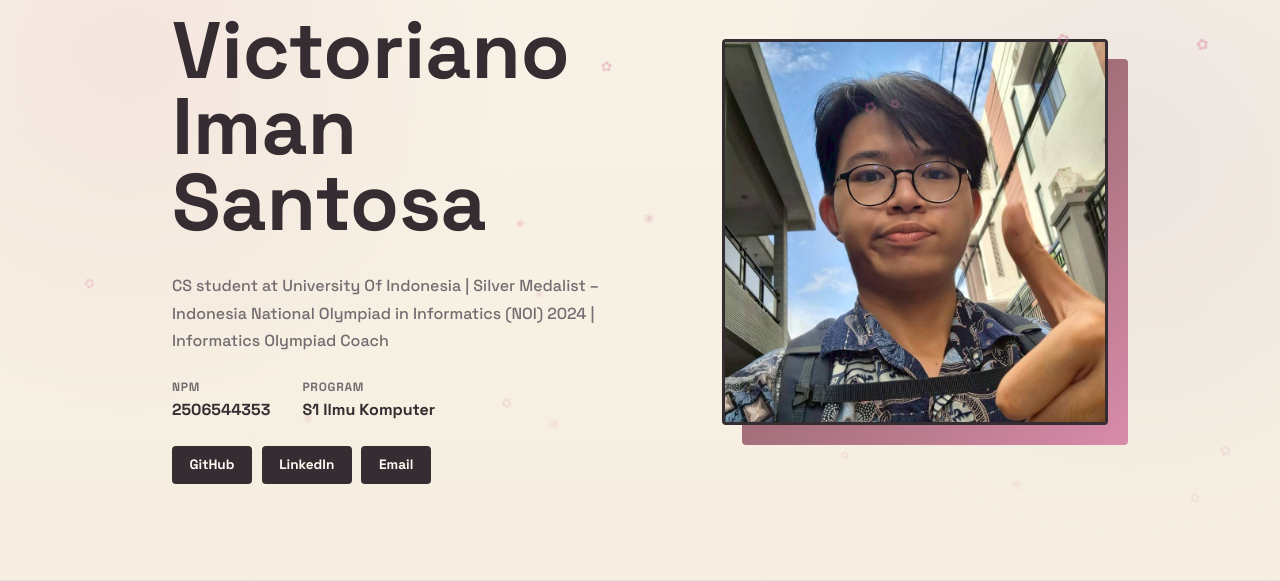
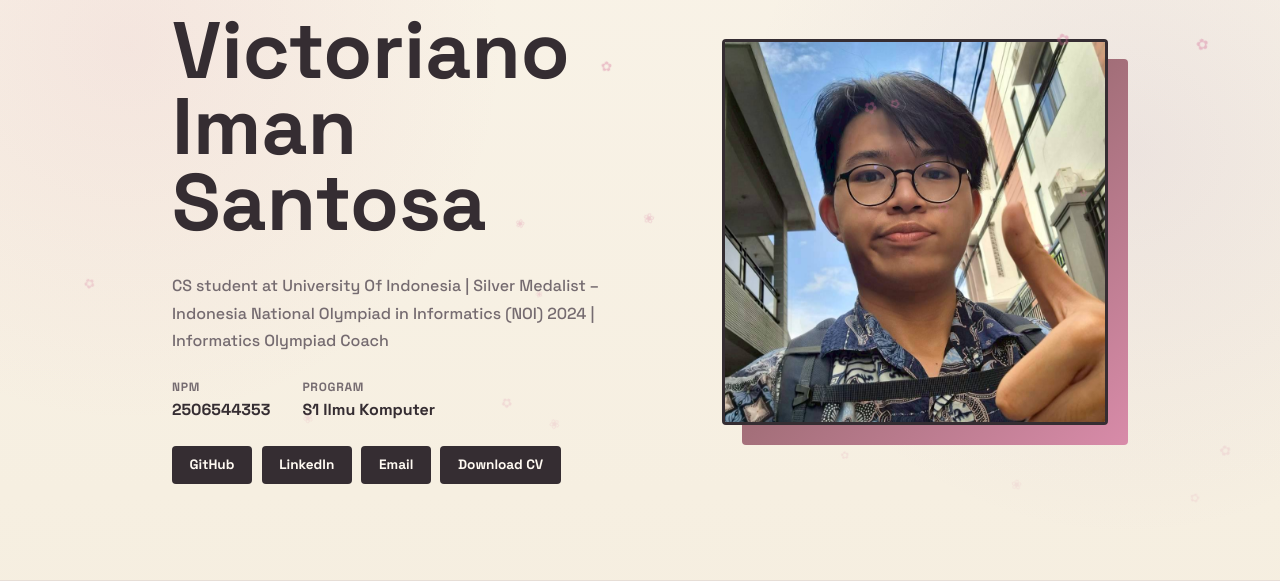
Before and after one commit to victorimans/myportofolio, a Django app: page / in a window 1280 px wide. Shown: the part 176-757 px from the top of the page. Run offline with Django 5.2, Linux system fonts and the light colour scheme; some libraries are stand-ins or nearby versions.

Commit message:
Feat : Add Download CV button and fix the button action to be popped up

```diff
--- a/templates/index.html
+++ b/templates/index.html
@@ -76,9 +76,10 @@
                         </div>
                     </dl>
                     <div class="social-links">
-                        <a href="https://github.com/victorimans" class="social-link">GitHub</a>
-                        <a href="https://www.linkedin.com/in/victorianoimansantosa/" class="social-link">LinkedIn</a>
-                        <a href="mailto:victorianoimans123@gmail.com" class="social-link">Email</a>
+                        <a href="https://github.com/victorimans" class="social-link" target="_blank" rel="noopener noreferrer">GitHub</a>
+                        <a href="https://www.linkedin.com/in/victorianoimansantosa/" class="social-link" target="_blank" rel="noopener noreferrer">LinkedIn</a>
+                        <a href="mailto:victorianoimans123@gmail.com" class="social-link" target="_blank" rel="noopener noreferrer">Email</a>
+                        <a href="https://drive.google.com/file/d/1ibYvDFz3ifxtcCi1IgemuLcC3R6W852W/view?usp=sharing" class="social-link" target="_blank" rel="noopener noreferrer">Download CV</a>
                     </div>
                 </div>
             </div>
```
